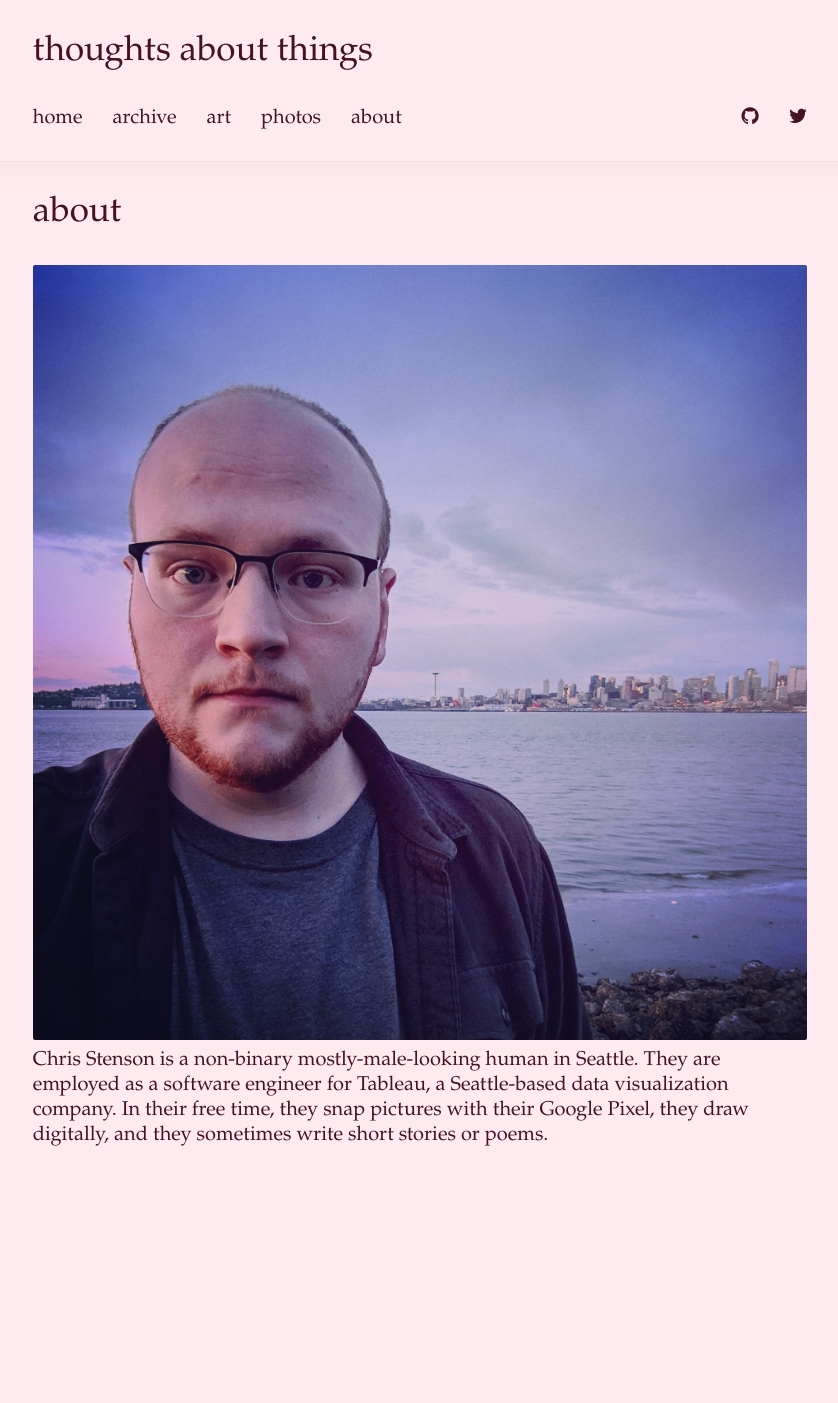
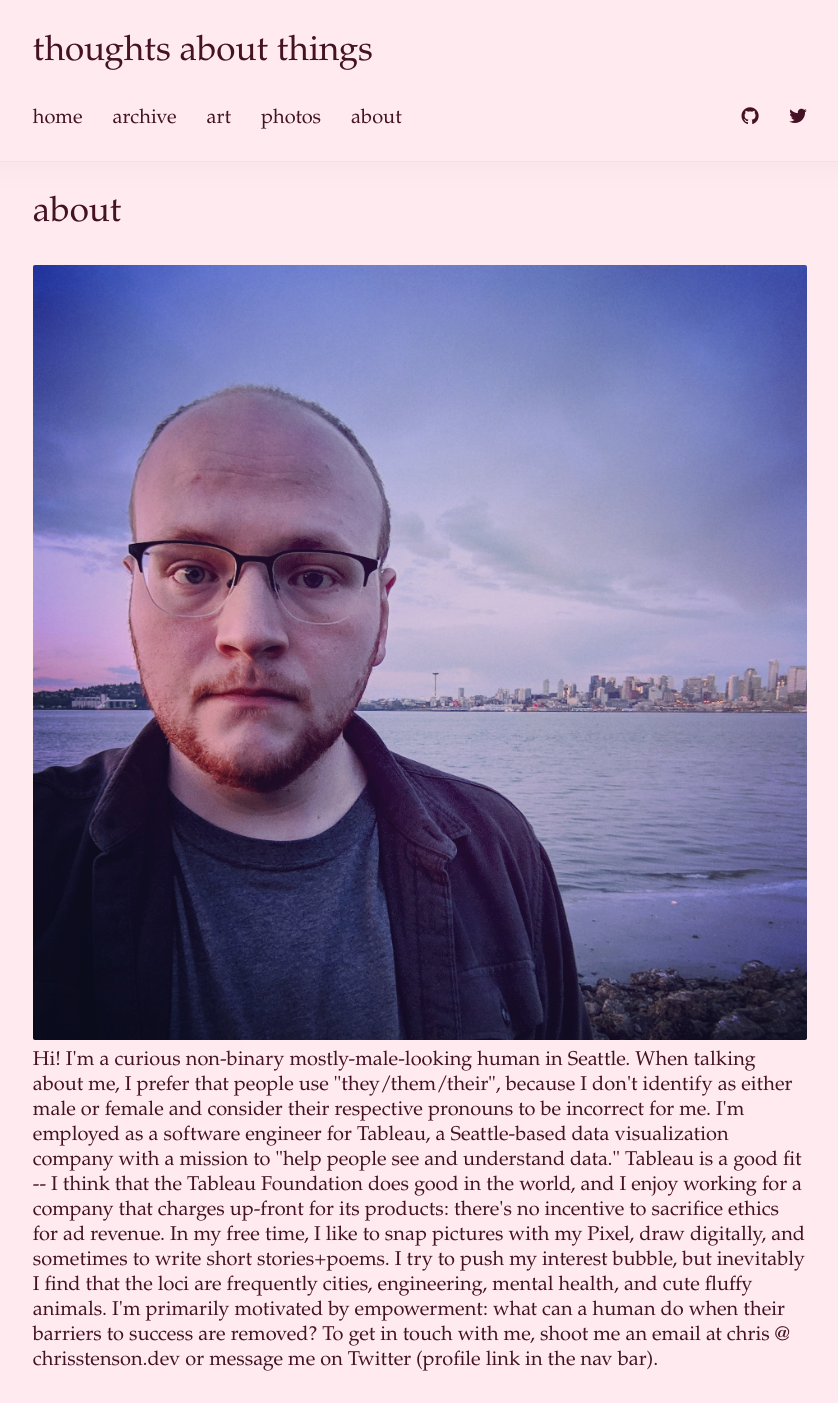
Before and after one commit to christopherstenson/christopherstenson.github.io, a Jekyll site: the page built from about.html, in a window 1280 px wide. Shown: the whole page, without its empty margins (220-1058 px from the left). Built offline with Jekyll 4.4.1, drawn with Linux system fonts in a browser that asks for light colours; before the commit the page ends 1178 px from its top, so only the background shows below that.

Commit message:
Update about page

```diff
--- a/about.html
+++ b/about.html
@@ -3,6 +3,8 @@ layout: page
 title: "about"
 ---
 <img src="/img/me.jpg" alt="it me"/>
-Chris Stenson is a non-binary mostly-male-looking human in Seattle.
-They are employed as a software engineer for Tableau, a Seattle-based data visualization company.
-In their free time, they snap pictures with their Google Pixel, they draw digitally, and they sometimes write short stories or poems.
+Hi! I'm a curious non-binary mostly-male-looking human in Seattle. When talking about me, I prefer that people use "they/them/their", because I don't identify as either male or female and consider their respective pronouns to be incorrect for me.
+I'm employed as a software engineer for Tableau, a Seattle-based data visualization company with a mission to "help people see and understand data." Tableau is a good fit -- I think that the Tableau Foundation does good in the world, and I enjoy working for a company that charges up-front for its products: there's no incentive to sacrifice ethics for ad revenue.
+In my free time, I like to snap pictures with my Pixel, draw digitally, and sometimes to write short stories+poems. I try to push my interest bubble, but inevitably I find that the loci are frequently cities, engineering, mental health, and cute fluffy animals. I'm primarily motivated by empowerment: what can a human do when their barriers to success are removed?
+
+To get in touch with me, shoot me an email at chris @ chrisstenson.dev or message me on Twitter (profile link in the nav bar).
```
